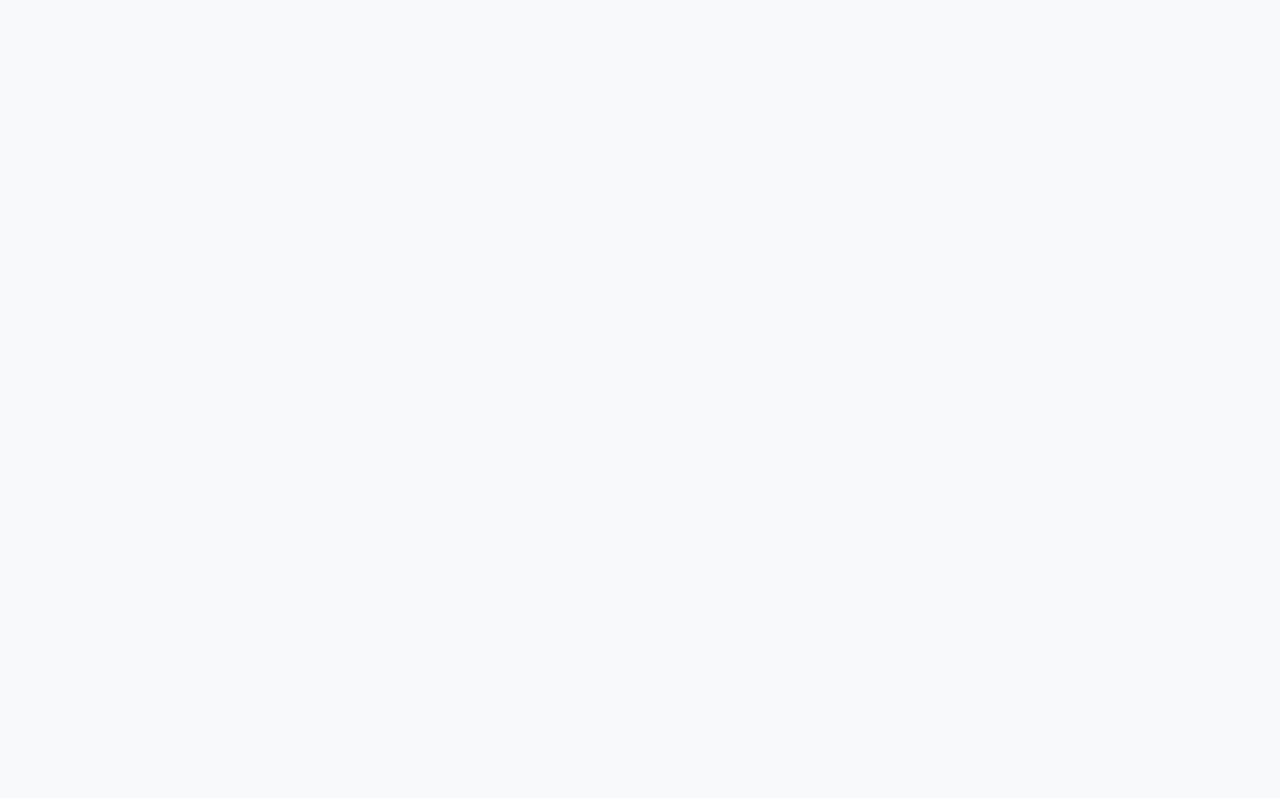
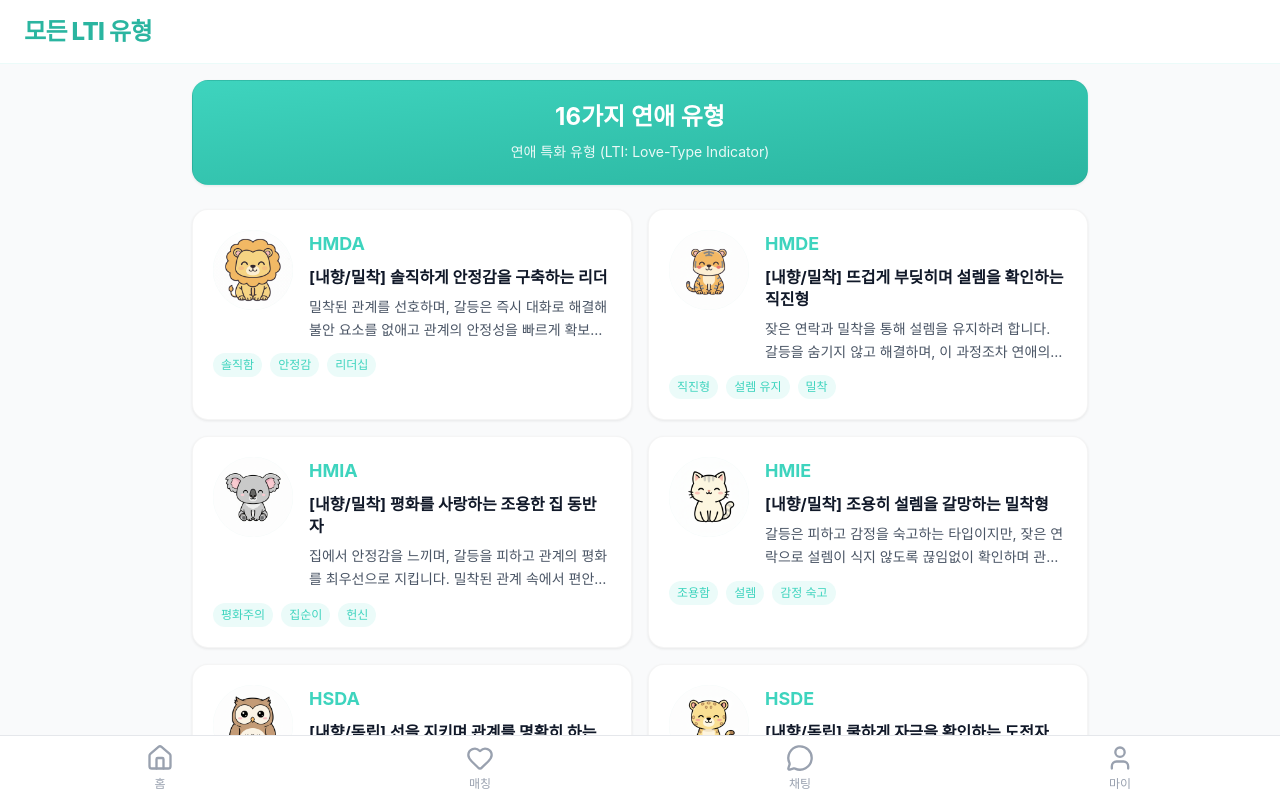
Before and after one commit to ckdduf138/heartbeat, a React (Vite) app: page /all-lti-types in a window 1280 px wide. Before the commit this address had no page. Shown: the top 798 px of the page. Built offline with nearby package versions, Linux system fonts and the light colour scheme.

Commit message:
feat: 모든 LTI 기능 추가

```diff
--- a/src/App.tsx
+++ b/src/App.tsx
@@ -8,6 +8,7 @@ import { Chat } from '@/pages/Chat';
 import { MyPage } from '@/pages/MyPage';
 import { IdealTypeTest } from '@/pages/IdealTypeTest';
 import IdealTypeResult from '@/pages/IdealTypeResult';
+import AllLtiTypes from '@/pages/AllLtiTypes';
 
 
 function InnerApp() {
@@ -63,6 +64,7 @@ function InnerApp() {
       <Route path="/idealtype" element={<IdealTypeTest />} />
       <Route path="/ideal-type" element={<IdealTypeTest />} />
       <Route path="/idealTypeResult" element={<IdealTypeResult />} />
+      <Route path="/all-lti-types" element={<AllLtiTypes />} />
     </Routes>
   );
 }
--- /dev/null
+++ b/src/pages/AllLtiTypes.tsx
@@ -0,0 +1,81 @@
+import { useNavigate } from 'react-router-dom';
+import { Header } from '@/components/layout/Header';
+import { BottomNav } from '@/components/layout/BottomNav';
+import { ltiData } from '@/data/ltiData';
+
+const AllLtiTypes: React.FC = () => {
+  const navigate = useNavigate();
+
+  return (
+    <div className="min-h-screen bg-gray-50 animate-fade-in relative">
+      <Header title="모든 LTI 유형" />
+      <div className="pt-14 pb-20 px-4">
+        <div className="max-w-4xl mx-auto py-6 animate-slide-up">
+          {/* 설명 */}
+          <div className="card mb-6 bg-gradient-to-br from-primary to-primary-dark text-white border-0">
+            <div className="text-center">
+              <h2 className="text-2xl font-bold mb-2">16가지 연애 유형</h2>
+              <p className="text-white/90 text-sm leading-relaxed">
+                {ltiData.lti_system_name}
+              </p>
+            </div>
+          </div>
+
+          {/* 유형 그리드 */}
+          <div className="grid grid-cols-1 md:grid-cols-2 gap-4">
+            {ltiData.lti_types.map((type) => (
+              <div
+                key={type.code}
+                className="card cursor-pointer hover:shadow-lg transition-all duration-300 hover:-translate-y-1"
+                onClick={() => navigate(`/idealTypeResult?result=${type.code}`)}
+              >
+                <div className="flex items-start gap-4">
+                  {/* 이미지 */}
+                  <div className="w-20 h-20 rounded-full bg-gradient-to-br from-primary/10 to-primary-dark/10 flex items-center justify-center flex-shrink-0 overflow-hidden">
+                    {type.icon && (
+                      <img
+                        src={`/assets/lti/${type.icon}`}
+                        alt={type.name_ko}
+                        className="w-full h-full object-contain"
+                      />
+                    )}
+                  </div>
+
+                  {/* 정보 */}
+                  <div className="flex-1 min-w-0">
+                    <div className="flex items-center gap-2 mb-2">
+                      <span className="text-lg font-bold text-primary">
+                        {type.code}
+                      </span>
+                    </div>
+                    <h3 className="font-bold text-base mb-2 text-gray-900 leading-snug">
+                      {type.name_ko}
+                    </h3>
+                    <p className="text-sm text-gray-600 leading-relaxed line-clamp-2">
+                      {type.description_ko}
+                    </p>
+                  </div>
+                </div>
+
+                {/* 특징 태그들 */}
+                <div className="flex flex-wrap gap-2 mt-3">
+                  {type.traits.slice(0, 3).map((trait, index) => (
+                    <span
+                      key={index}
+                      className="px-2 py-1 bg-primary/10 text-primary text-xs font-medium rounded-full"
+                    >
+                      {trait}
+                    </span>
+                  ))}
+                </div>
+              </div>
+            ))}
+          </div>
+        </div>
+      </div>
+      <BottomNav />
+    </div>
+  );
+};
+
+export default AllLtiTypes;
--- a/src/pages/IdealTypeResult.tsx
+++ b/src/pages/IdealTypeResult.tsx
@@ -69,6 +69,13 @@ const IdealTypeResult: React.FC = () => {
             >
               이상형 찾으러 가기
             </Button>
+            <Button
+              variant="accent"
+              fullWidth
+              onClick={() => navigate('/all-lti-types')}
+            >
+              모든 LTI 보러가기
+            </Button>
           </div>
         </div>
       </div>
```
